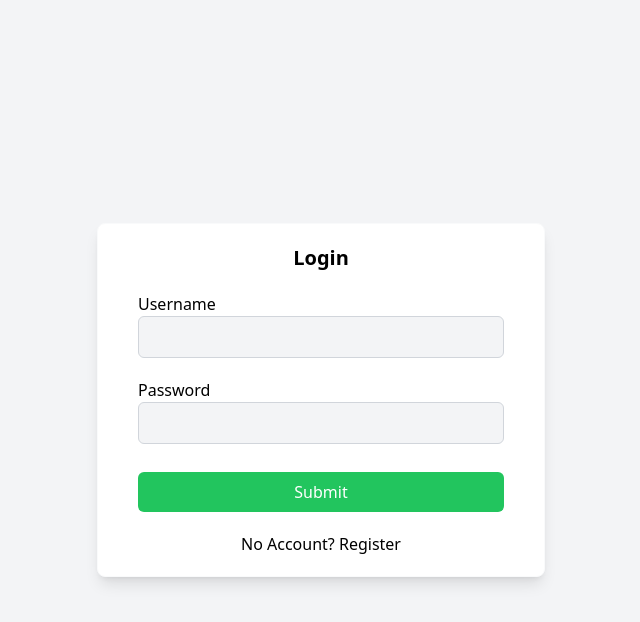
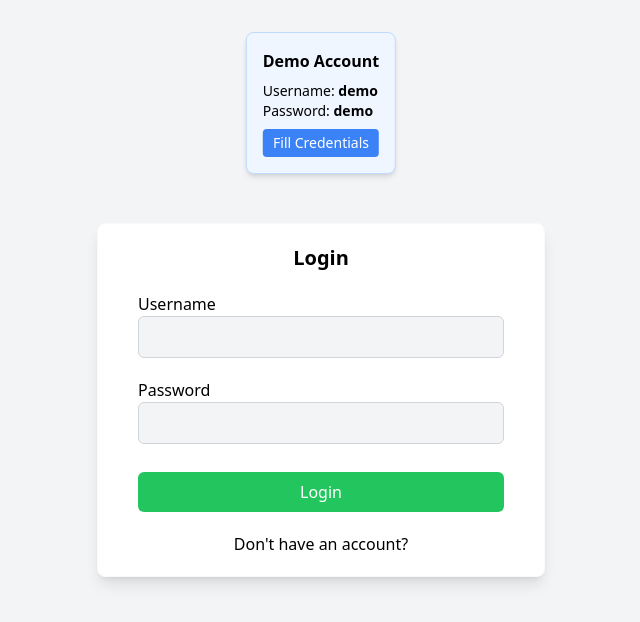
Before and after one commit to mpbe/FitnessAppFrontend, a React (Create React App) app: page /login in a window 1280 px wide. Shown: the top 622 px of the page, without its empty margins (319-959 px from the left). Built offline with nearby package versions, Linux system fonts and the light colour scheme; no server answers.

Commit message:
demo account login details and button created for convenient login for guest users

```diff
--- a/src/components/LoginForm.js
+++ b/src/components/LoginForm.js
@@ -26,11 +26,38 @@ function LoginForm({link}) {
     return (
 
         <div className="h-screen flex items-center justify-center">
+
+            <div className="absolute top-8 left-1/2 -translate-x-1/2 bg-blue-50 border border-blue-200 rounded-lg p-4 shadow-md">
+
+                <h4 className="font-semibold text-center mb-2">
+                    Demo Account
+                </h4>
+
+                <p className="text-sm">
+                    Username: <strong>demo</strong>
+                </p>
+
+                <p className="text-sm">
+                    Password: <strong>demo</strong>
+                </p>
+
+                <button
+                    type="button"
+                    onClick={() => {
+                        setUsername("demo");
+                        setPassword("demo");
+                    }}
+                    className="mt-2 w-full text-sm bg-blue-500 hover:bg-blue-600 text-white rounded py-1"
+                >
+                    Fill Credentials
+                </button>
+            </div>
+
             <div className="py-5 px-10 max-w-md w-full border border-solid border-gray-50 flex flex-col gap-y-5 shadow-lg bg-white rounded-lg">
                 <h3 className="text-center font-semibold text-xl">Login</h3>
 
                 <div>
-                    <p>Username</p>
+                    <label>Username</label>
                     <input
                         className="p-2 border border-gray-300 rounded-md bg-gray-100 w-full"
                         value={username}
@@ -39,7 +66,7 @@ function LoginForm({link}) {
                 </div>
 
                 <div>
-                    <p>Password</p>
+                    <label>Password</label>
                     <input
                         className="p-2 border border-gray-300 rounded-md bg-gray-100 w-full mb-2"
                         type= "password"
@@ -52,7 +79,7 @@ function LoginForm({link}) {
                     className="p-2 rounded-md bg-green-500 hover:bg-green-600 text-white"
                     onClick={handleLogin}
                 >
-                    Submit
+                    Login
                 </button>
 
                 <div className="hover:underline text-center">
@@ -60,11 +87,12 @@ function LoginForm({link}) {
                         to={link}
                     >
 
-                        No Account? Register
+                        Don't have an account?
                     </Link>
                 </div>
 
             </div>
+
         </div>
     )
 }
```
